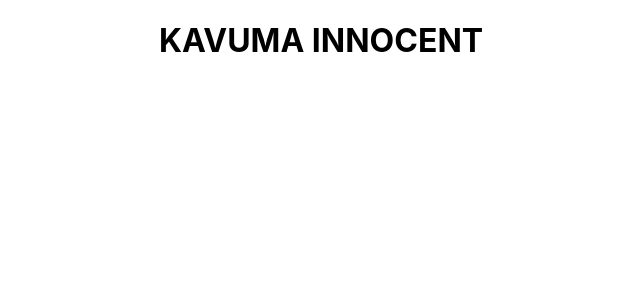
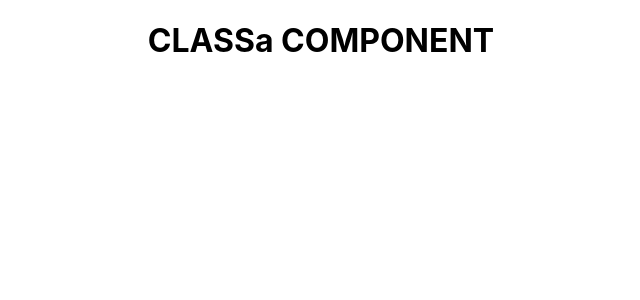
Before and after one commit to wandieinnocents/reactjs-concepts, a React (Create React App) app: page / in a window 1280 px wide. Shown: the top 300 px of the page, without its empty margins (319-959 px from the left). Built offline with nearby package versions, Linux system fonts and the light colour scheme.

Commit message:
Refactor code

```diff
--- a/src/App.js
+++ b/src/App.js
@@ -1,10 +1,11 @@
 import './App.css';
 import Greet from './components/Greet';
+import Welcome from './components/Welcome';
 
 function App() {
   return (
     <div className="App">
-      <Greet />
+      <Welcome />
 
     </div>
   );
--- a/src/components/Welcome.js
+++ b/src/components/Welcome.js
@@ -5,7 +5,7 @@ class Welcome extends Component{
     // render
     render(){
     // return
-        return <h1>CLASS COMPONENT</h1>
+        return <h1>CLASSa  COMPONENT</h1>
     }
 }
 
```
